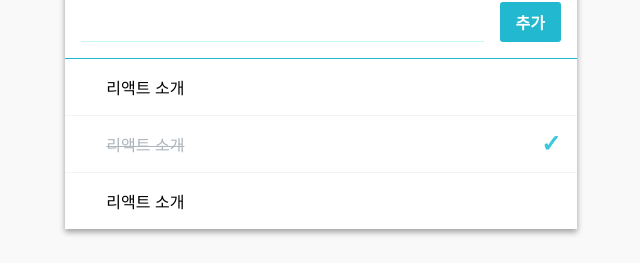
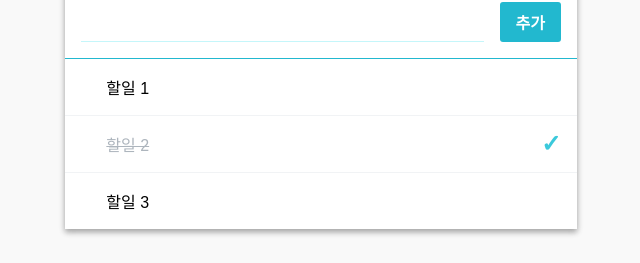
Before and after one commit to skskdmsdl/react_to_do_list, a React (Create React App) app: page / in a window 1280 px wide. Shown: the part 200-463 px from the top of the page, without its empty margins (319-959 px from the left). Built offline with nearby package versions, Linux system fonts and the light colour scheme.

Commit message:
Update App.js

```diff
--- a/src/App.js
+++ b/src/App.js
@@ -12,9 +12,9 @@ class App extends Component {
   state = {
     input: '',
     todos: [
-      { id: 0, text: ' 리액트 소개', checked: false },
-      { id: 1, text: ' 리액트 소개', checked: true },
-      { id: 2, text: ' 리액트 소개', checked: false }
+      { id: 0, text: ' 할일 1', checked: false },
+      { id: 1, text: ' 할일 2', checked: true },
+      { id: 2, text: ' 할일 3', checked: false }
     ]
   }
 
```
